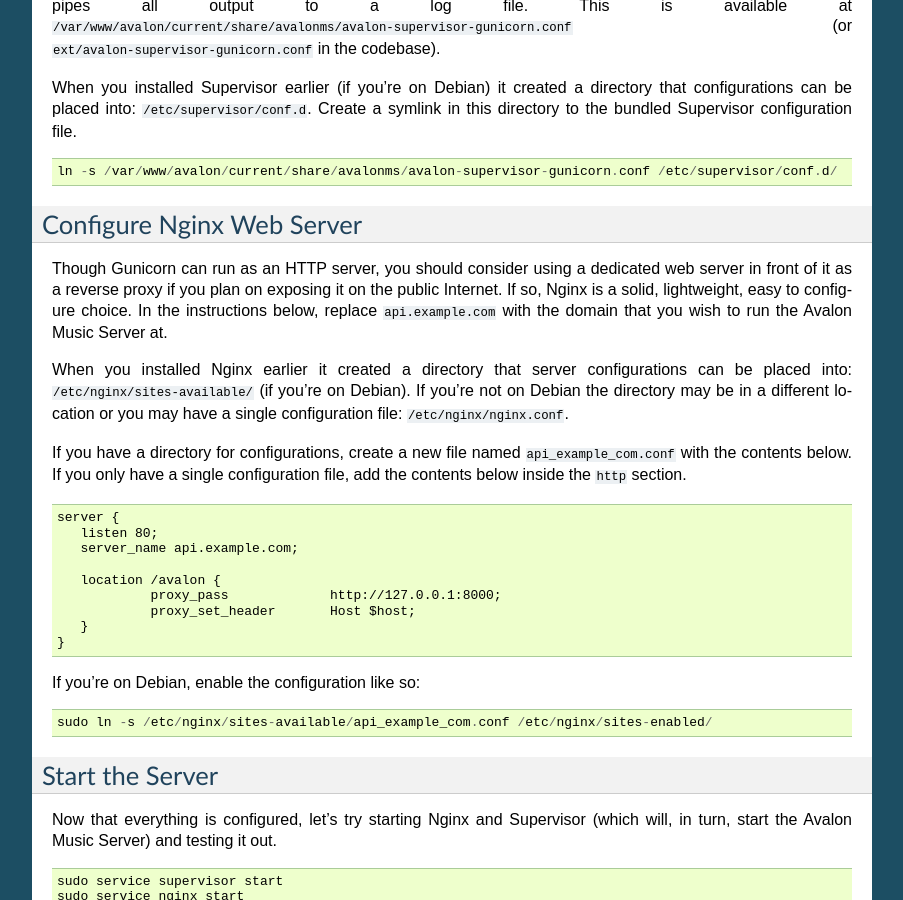
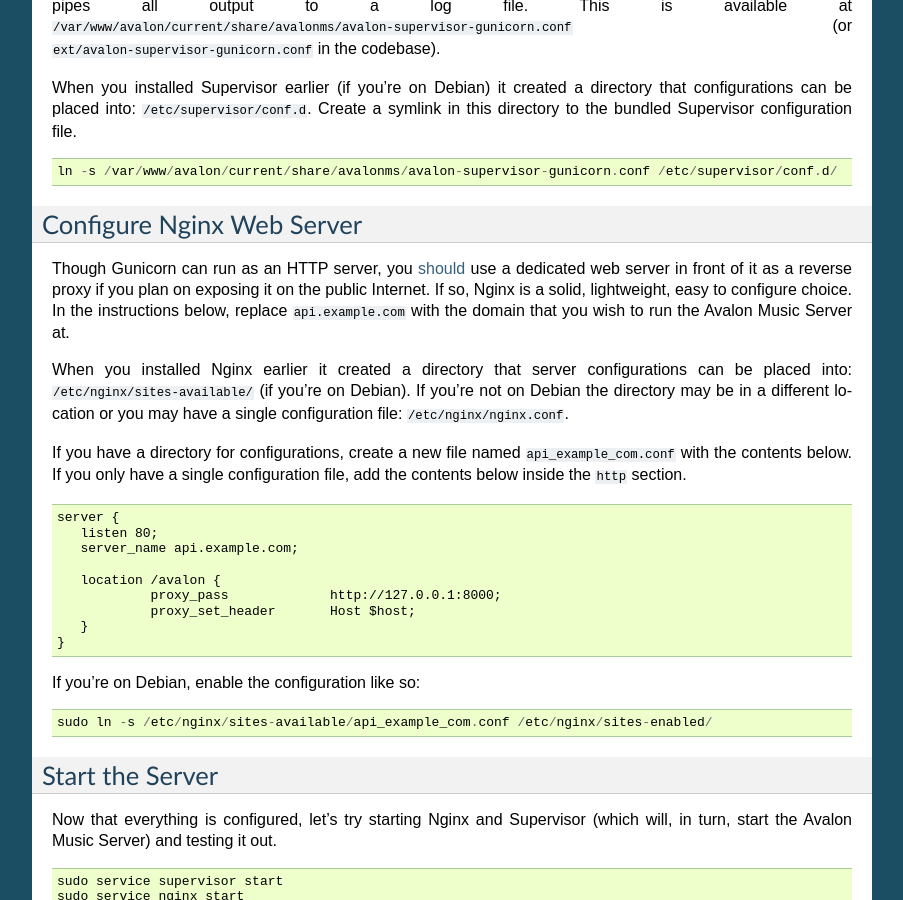
Before and after one commit to 56quarters/avalonms, a Sphinx documentation site: the page built from doc/source/installation.rst, in a window 1280 px wide and 900 px high, scrolled down 1847 px. Shown: the whole window, without its empty margins (198-1101 px from the left). Built offline with Sphinx 7.4.7, drawn with Linux system fonts in a browser that asks for light colours.

Commit message:
Add link to Gunicorn docs about reverse proxy

```diff
--- a/doc/source/installation.rst
+++ b/doc/source/installation.rst
@@ -109,9 +109,9 @@
 Configure Nginx Web Server
 ~~~~~~~~~~~~~~~~~~~~~~~~~~
 
-Though Gunicorn can run as an HTTP server, you should consider using a dedicated web server
-in front of it as a reverse proxy if you plan on exposing it on the public Internet. If so,
-Nginx is a solid, lightweight, easy to configure choice. In the instructions below, replace
+Though Gunicorn can run as an HTTP server, you should_ use a dedicated web server in front
+of it as a reverse proxy if you plan on exposing it on the public Internet. If so, Nginx is
+a solid, lightweight, easy to configure choice. In the instructions below, replace
 ``api.example.com`` with the domain that you wish to run the Avalon Music Server at.
 
 When you installed Nginx earlier it created a directory that server configurations can be
```
Also changed, not shown: other parts of doc/source/installation.rst (+1 -0 lines).
